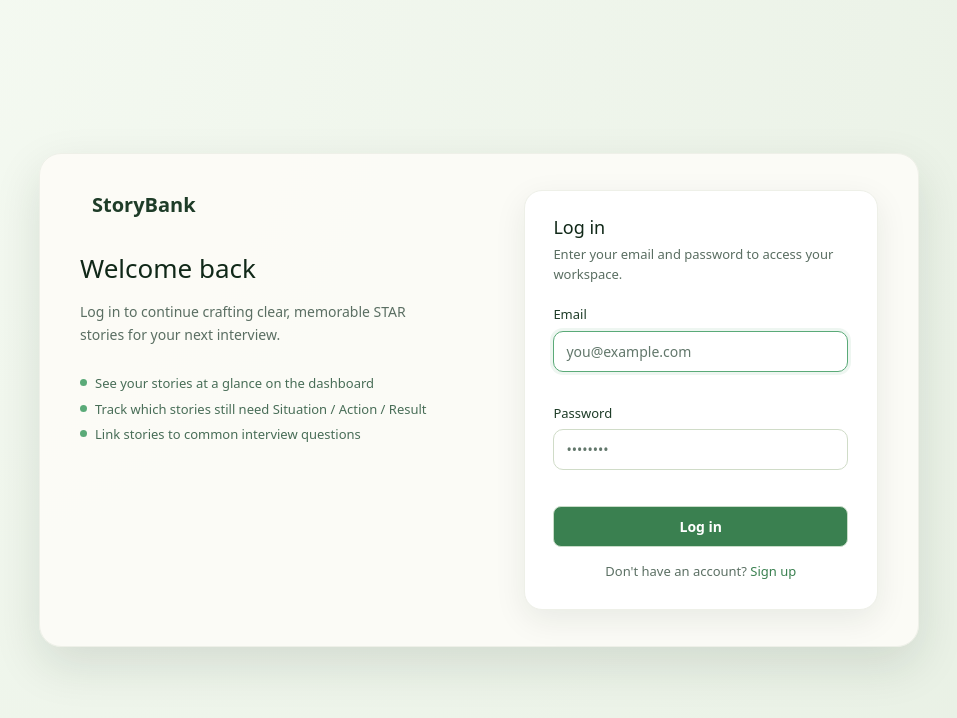
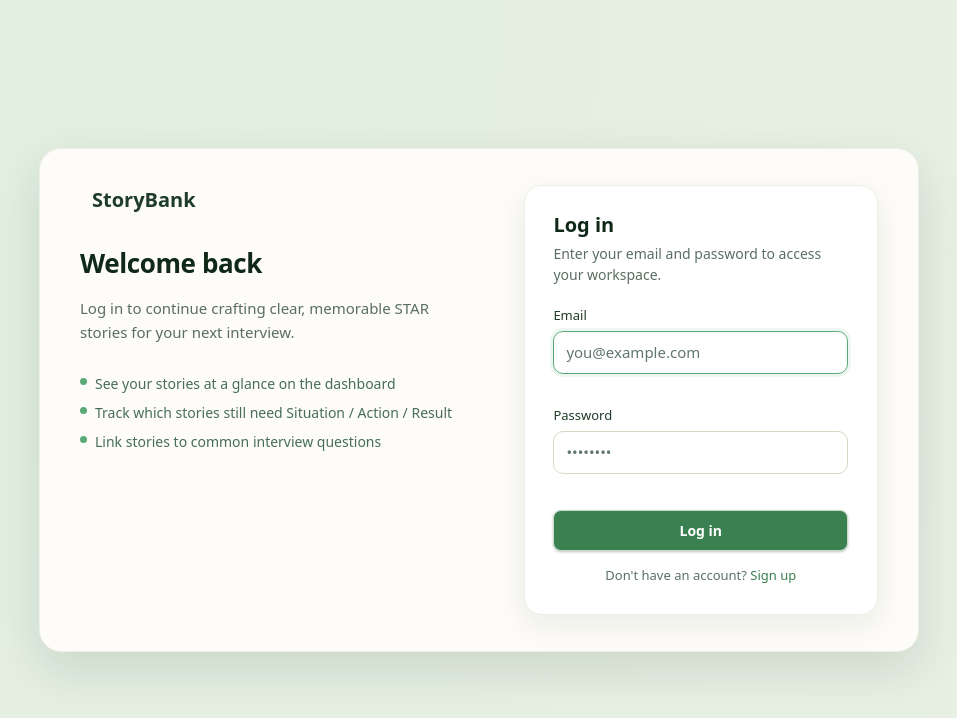
Before and after one commit to park-jenna/storybank, a Next.js app in the folder frontend/: page /login in a window 1280 px wide. Shown: the top 718 px of the page, without its empty margins (161-1118 px from the left). Built offline with nearby package versions, Linux system fonts and the light colour scheme; no server answers.

Commit message:
style(theme): implement dark mode token overrides and adjust font sizes across components

```diff
--- a/frontend/src/app/base.css
+++ b/frontend/src/app/base.css
@@ -140,6 +140,76 @@
 
 
 /* ------------------------------------------------------------
+   1b. DARK MODE TOKEN OVERRIDES
+   ------------------------------------------------------------ */
+.dark {
+  /* Backgrounds */
+  --bg-page:        #121a14;
+  --bg-sidebar:     #161f18;
+  --bg-card:        #1c2820;
+  --bg-input:       #213026;
+  --bg-chip:        #243028;
+  --bg-chip-hover:  #2a3830;
+  --bg-hover:       rgba(255, 255, 255, 0.06);
+
+  /* Borders */
+  --border-page:    #2c3e32;
+  --border-card:    #263628;
+  --border-input:   #304038;
+  --border-chip:    #3a4e42;
+
+  /* Text */
+  --text-primary:   #dff0e4;
+  --text-dark:      #c8e8d4;
+  --text-secondary: #8ab89a;
+  --text-muted:     #7aaa8a;
+  --text-hint:      #6a9878;
+  --text-faint:     #527060;
+  --input-placeholder: #6a9878;
+
+  /* Brand */
+  --green-primary:  #5aaa78;
+  --green-hover:    #4a9a68;
+  --green-light:    #1e3428;
+  --green-dot:      #5aaa78;
+  --green-focus:    rgba(90, 170, 120, 0.18);
+
+  /* Warning */
+  --warn-text:       #e07858;
+  --warn-bg:         #3a2018;
+  --warn-border:     #7a4428;
+  --warn-badge-bg:   #3a2c10;
+  --warn-badge-text: #d0a060;
+
+  /* Danger */
+  --danger-bg:       #a06050;
+  --danger-hover:    #905040;
+
+  /* Success */
+  --success-text:    #5aaa78;
+  --success-bg:      #1e3428;
+
+  /* Badges */
+  --badge-bg:        #a04838;
+
+  /* Component aliases */
+  --shadow:         0 1px 3px rgba(0, 0, 0, 0.3);
+  --shadow-md:      0 2px 8px rgba(0, 0, 0, 0.35);
+  --shadow-lg:      0 10px 24px rgba(0, 0, 0, 0.4);
+
+  /* Tag */
+  --tag-bg:         var(--bg-chip);
+  --tag-border:     var(--border-chip);
+
+  /* Misc */
+  --bg-row-active:  #1e3228;
+  --star-tip-bg:    #1a2e1e;
+  --progress-bg:    #243028;
+  --dot-empty:      #4a6858;
+  --btn-primary-disabled-bg: #2e4038;
+}
+
+/* ------------------------------------------------------------
    2. RESET
    ------------------------------------------------------------ */
 *,
@@ -159,7 +229,7 @@ html {
 body {
   min-height: 100%;
   font-family: var(--font-sans);
-  font-size: 15px;
+  font-size: 16px;
   line-height: 1.5;
   color: var(--text-primary);
   background: var(--bg-page);
@@ -206,9 +276,9 @@ h3 {
 }
 
 p {
-  font-size: 15px;
+  font-size: 16px;
   color: var(--text-muted);
-  line-height: 1.6;
+  line-height: 1.65;
 }
 
 small {
@@ -263,7 +333,7 @@ input,
 textarea,
 select {
   font-family: var(--font-sans);
-  font-size: 14px;
+  font-size: 15px;
   color: var(--text-primary);
   background: var(--bg-input);
   border: var(--stroke-1) solid var(--border-input);
--- a/frontend/src/app/components.css
+++ b/frontend/src/app/components.css
@@ -13,6 +13,7 @@
   border-radius: var(--radius-lg);
   padding: 1.125rem 1.5rem;
   border: var(--stroke-1) solid var(--border-card);
+  box-shadow: 0 1px 4px rgba(16, 40, 24, 0.05), 0 1px 2px rgba(16, 40, 24, 0.03);
 }
 
 /* Card variants used by `components/ui/Card.tsx` */
@@ -126,7 +127,7 @@
 }
 
 .card-title:not(h1):not(h2):not(h3):not(h4):not(h5):not(h6) {
-  font-size: 14px;
+  font-size: 15px;
   font-weight: 500;
 }
 
@@ -153,13 +154,16 @@
   background: var(--bg-card);
   border-radius: var(--radius-lg);
   padding: 0.875rem 1rem;
-  border: 0.5px solid transparent;
+  border: var(--stroke-1) solid var(--border-card);
 }
 
 .stat-label {
-  font-size: 14px;
-  color: #1e3c28;
+  font-size: 13px;
+  font-weight: 500;
+  color: var(--text-secondary);
   margin-bottom: 6px;
+  text-transform: uppercase;
+  letter-spacing: 0.04em;
 }
 
 .stat-value {
@@ -174,8 +178,8 @@
 }
 
 .stat-sub {
-  font-size: 14px;
-  color: #1e3c28;
+  font-size: 13px;
+  color: var(--text-muted);
   margin-top: 4px;
 }
 
@@ -213,10 +217,10 @@
 }
 
 .story-card-title {
-  font-size: 14px;
-  font-weight: 500;
-  color: var(--text-primary);
-  line-height: 1.35;
+  font-size: 15px;
+  font-weight: 500;
+  color: var(--text-primary);
+  line-height: 1.4;
   flex: 1;
   min-width: 0;
   display: -webkit-box;
@@ -224,15 +228,15 @@
   line-clamp: 2;
   -webkit-box-orient: vertical;
   overflow: hidden;
-  min-height: 38px;
+  min-height: 42px;
 }
 
 .story-card-situation {
-  font-size: 13px;
+  font-size: 14px;
   color: var(--text-muted);
-  line-height: 1.5;
+  line-height: 1.6;
   margin-bottom: 8px;
-  min-height: 60px;
+  min-height: 67px;
   display: -webkit-box;
   -webkit-line-clamp: 3;
   line-clamp: 3;
@@ -474,7 +478,7 @@ a.story-row.story-row--dashboard:hover {
 }
 
 .story-row-title {
-  font-size: 14px;
+  font-size: 15px;
   font-weight: 500;
   color: var(--text-primary);
   white-space: nowrap;
@@ -483,9 +487,9 @@ a.story-row.story-row--dashboard:hover {
 }
 
 .story-row-meta {
-  font-size: 12px;
+  font-size: 13px;
   color: var(--text-hint);
-  margin-top: 1px;
+  margin-top: 2px;
 }
 
 /* Story row action button: keep size consistent (Start vs Edit) */
@@ -599,12 +603,12 @@ a.story-row.story-row--dashboard:hover {
 
 /* STAR section title */
 .star-section-title {
-  font-size: 14px;
-  font-weight: 500;
+  font-size: 15px;
+  font-weight: 600;
   color: var(--text-primary);
   margin-bottom: 1rem;
   padding-bottom: 10px;
-  border-bottom: 0.5px solid var(--border-card);
+  border-bottom: var(--stroke-1) solid var(--border-card);
 }
 
 /* STAR block (detail page) */
@@ -640,24 +644,24 @@ a.story-row.story-row--dashboard:hover {
 
 /* Tip box */
 .star-tip {
-  font-size: 12px;
+  font-size: 13px;
   color: var(--text-secondary);
   background: var(--star-tip-bg);
   border-radius: var(--radius-sm);
-  padding: 7px 10px;
+  padding: 8px 11px;
   margin-bottom: 8px;
-  line-height: 1.5;
-  border-left: 2px solid var(--border-chip);
+  line-height: 1.55;
+  border-left: 2px solid var(--green-dot);
 }
 
 .star-block-text {
-  font-size: 14px;
+  font-size: 15px;
   color: var(--text-dark);
-  line-height: 1.7;
+  line-height: 1.75;
 }
 
 .star-block-empty {
-  font-size: 14px;
+  font-size: 15px;
   color: var(--text-faint);
   font-style: italic;
 }
@@ -701,7 +705,7 @@ a.story-row.story-row--dashboard:hover {
 
 .star-guide__title {
   margin: 0 0 10px;
-  font-size: 14px;
+  font-size: 15px;
   font-weight: 600;
   letter-spacing: -0.01em;
   color: var(--text-primary);
@@ -710,8 +714,8 @@ a.story-row.story-row--dashboard:hover {
 
 .star-guide__lede {
   margin: 0;
-  font-size: 12px;
-  line-height: 1.55;
+  font-size: 13px;
+  line-height: 1.6;
   color: var(--text-secondary);
 }
 
@@ -891,8 +895,8 @@ a.story-row.story-row--dashboard:hover {
 
 .star-guide__intro {
   margin: 0 0 10px;
-  font-size: 12px;
-  line-height: 1.55;
+  font-size: 13px;
+  line-height: 1.6;
   color: var(--text-secondary);
 }
 
@@ -909,8 +913,8 @@ a.story-row.story-row--dashboard:hover {
   display: flex;
   align-items: flex-start;
   gap: 8px;
-  font-size: 12px;
-  line-height: 1.45;
+  font-size: 13px;
+  line-height: 1.5;
   color: var(--text-dark);
 }
 
@@ -1081,9 +1085,9 @@ a.story-row.story-row--dashboard:hover {
 }
 
 .q-row-text {
-  font-size: 14px;
+  font-size: 15px;
   color: var(--text-dark);
-  line-height: 1.4;
+  line-height: 1.45;
   flex: 1;
 }
 
@@ -1099,7 +1103,7 @@ a.story-row.story-row--dashboard:hover {
   border-radius: 50%;
   border: 1px solid var(--border-chip);
   flex-shrink: 0;
-  background: #fff;
+  background: var(--bg-card);
 }
 
 .q-icon.q-done {
@@ -1764,32 +1768,43 @@ a.story-row.story-row--dashboard:hover {
   flex-direction: column;
   align-items: center;
   justify-content: center;
-  padding: 3rem 2rem;
+  padding: 3.5rem 2rem;
   text-align: center;
+  background: color-mix(in srgb, var(--bg-card) 60%, var(--bg-page));
+  border-radius: var(--radius-lg);
+  border: var(--stroke-1) dashed var(--border-chip);
 }
 
 .empty-state-icon {
-  font-size: 34px;
-  margin-bottom: 12px;
+  font-size: 28px;
+  margin-bottom: 16px;
+  width: 60px;
+  height: 60px;
+  display: flex;
+  align-items: center;
+  justify-content: center;
+  border-radius: 50%;
+  background: color-mix(in srgb, var(--green-light) 60%, var(--bg-card));
+  border: var(--stroke-1) solid color-mix(in srgb, var(--green-primary) 15%, transparent);
 }
 
 .empty-state-title {
   font-size: 16px;
-  font-weight: 500;
-  color: var(--text-secondary);
-  margin-bottom: 6px;
+  font-weight: 600;
+  color: var(--text-primary);
+  margin-bottom: 8px;
 }
 
 .empty-state-desc {
   font-size: 14px;
-  color: var(--text-hint);
-  line-height: 1.6;
-  max-width: 320px;
-  margin-bottom: 1.25rem;
+  color: var(--text-muted);
+  line-height: 1.65;
+  max-width: 300px;
+  margin-bottom: 0;
 }
 
 .empty-state-action {
-  margin-top: 1.25rem;
+  margin-top: 1.5rem;
 }
 
 
@@ -2073,7 +2088,7 @@ a.story-row.story-row--dashboard:hover {
   align-items: center;
   justify-content: center;
   padding: 2.5rem 1.5rem;
-  background: radial-gradient(circle at top left, #F5FAF2, #E8F0E4);
+  background: radial-gradient(circle at top left, color-mix(in srgb, var(--green-light) 30%, var(--bg-page)), var(--bg-page));
 }
 
 .auth-shell {
@@ -2082,9 +2097,9 @@ a.story-row.story-row--dashboard:hover {
   display: grid;
   grid-template-columns: minmax(0, 1.15fr) minmax(0, 1fr);
   gap: 2.25rem;
-  background: rgba(253, 252, 248, 0.9);
+  background: var(--bg-card);
   border-radius: 22px;
-  border: 0.5px solid var(--border-card);
+  border: var(--stroke-1) solid var(--border-card);
   box-shadow: 0 18px 48px rgba(16, 40, 24, 0.12);
   padding: 2.25rem 2.5rem;
 }
@@ -2113,23 +2128,25 @@ a.story-row.story-row--dashboard:hover {
 
 .auth-title {
   font-size: 26px;
-  font-weight: 500;
-  color: var(--text-primary);
-  line-height: 1.3;
+  font-weight: 600;
+  color: var(--text-primary);
+  line-height: 1.25;
+  letter-spacing: -0.015em;
 }
 
 .auth-subtitle {
-  font-size: 14px;
+  font-size: 15px;
   color: var(--text-muted);
   max-width: 360px;
+  line-height: 1.65;
 }
 
 .auth-bullets {
   margin-top: 0.75rem;
   display: flex;
   flex-direction: column;
-  gap: 6px;
-  font-size: 13px;
+  gap: 8px;
+  font-size: 14px;
   color: var(--text-secondary);
 }
 
@@ -2157,23 +2174,24 @@ a.story-row.story-row--dashboard:hover {
 
 .auth-form-card {
   width: 100%;
-  background: #fff;
+  background: var(--bg-input);
   border-radius: 18px;
-  border: 0.5px solid var(--border-card);
+  border: var(--stroke-1) solid var(--border-card);
   padding: 1.6rem 1.8rem 1.7rem;
   box-shadow: 0 10px 32px rgba(16, 40, 24, 0.08);
 }
 
 .auth-panel-title {
-  font-size: 18px;
-  font-weight: 500;
+  font-size: 20px;
+  font-weight: 600;
   color: var(--text-primary);
 }
 
 .auth-panel-subtitle {
-  margin-top: 4px;
-  font-size: 13px;
+  margin-top: 5px;
+  font-size: 14px;
   color: var(--text-muted);
+  line-height: 1.55;
 }
 
 .auth-form {
@@ -2252,7 +2270,7 @@ a.story-row.story-row--dashboard:hover {
 }
 
 .loading-message {
-  font-size: 14px;
+  font-size: 15px;
   color: var(--text-muted);
 }
 
@@ -2288,7 +2306,7 @@ a.story-row.story-row--dashboard:hover {
 /* ── Landing page ────────────────────────────── */
 .landing-page {
   min-height: 100vh;
-  background: var(--bg-page);
+  background: radial-gradient(ellipse 90% 70% at 65% 45%, color-mix(in srgb, var(--green-light) 40%, var(--bg-page)) 0%, var(--bg-page) 68%);
   display: flex;
   flex-direction: column;
   align-items: center;
@@ -2334,19 +2352,20 @@ a.story-row.story-row--dashboard:hover {
 }
 
 .landing-hero-title {
-  font-size: 28px;
-  font-weight: 500;
-  color: var(--text-primary);
-  margin-bottom: 10px;
-  line-height: 1.3;
+  font-size: 42px;
+  font-weight: 700;
+  color: var(--text-primary);
+  margin-bottom: 14px;
+  line-height: 1.18;
+  letter-spacing: -0.025em;
 }
 
 .landing-hero-subtitle {
-  font-size: 14px;
+  font-size: 16px;
   color: var(--text-muted);
   line-height: 1.7;
   max-width: 420px;
-  margin: 0 0 1.6rem;
+  margin: 0 0 1.8rem;
 }
 
 /* Reduce CTA gap for new layout */
--- a/frontend/src/app/layout.css
+++ b/frontend/src/app/layout.css
@@ -231,10 +231,10 @@
 }
 
 .page-subtitle {
-  font-size: 14px;
+  font-size: 15px;
   color: var(--text-muted);
-  margin-top: 3px;
-  line-height: 1.5;
+  margin-top: 4px;
+  line-height: 1.6;
 }
 
 /* Editing subtitle with badge (e.g. "Editing: {story title}") */
--- a/frontend/src/app/styles/buttons.css
+++ b/frontend/src/app/styles/buttons.css
@@ -23,12 +23,14 @@
   font-size: 14px;
   font-weight: 600;
   cursor: pointer;
-  transition: background 0.1s;
+  transition: background 0.1s, box-shadow 0.1s;
   white-space: nowrap;
+  box-shadow: 0 1px 3px rgba(16, 40, 24, 0.18), 0 1px 2px rgba(16, 40, 24, 0.1);
 }
 
 .btn-primary:hover {
   background: var(--green-hover);
+  box-shadow: 0 2px 6px rgba(16, 40, 24, 0.22), 0 1px 3px rgba(16, 40, 24, 0.12);
 }
 
 .btn-primary:disabled {
--- a/frontend/src/app/styles/chips-tags.css
+++ b/frontend/src/app/styles/chips-tags.css
@@ -48,7 +48,8 @@
   padding: 3px 9px;
   border-radius: var(--radius-sm);
   background: var(--tag-bg);
-  color: var(--text-faint);
+  color: var(--text-secondary);
+  border: var(--stroke-1) solid var(--tag-border);
 }
 
 /* Tag highlight — question’s “good categories to highlight” and matching categories in story cards */
--- a/frontend/src/app/styles/forms.css
+++ b/frontend/src/app/styles/forms.css
@@ -53,7 +53,7 @@
   padding: 9px 12px;
   border: var(--stroke-1) solid var(--border-input);
   border-radius: var(--radius-md);
-  font-size: 14px;
+  font-size: 15px;
   color: var(--text-primary);
   background: var(--bg-input);
   outline: none;
@@ -84,12 +84,12 @@
   padding: 9px 12px;
   border: var(--stroke-1) solid var(--border-input);
   border-radius: var(--radius-md);
-  font-size: 14px;
+  font-size: 15px;
   color: var(--text-primary);
   background: var(--bg-input);
   outline: none;
   resize: vertical;
-  line-height: 1.6;
+  line-height: 1.65;
   min-height: 80px;
 }
 
```
Also changed, not shown: frontend/src/components/Sidebar.tsx (+23 -0 lines).
